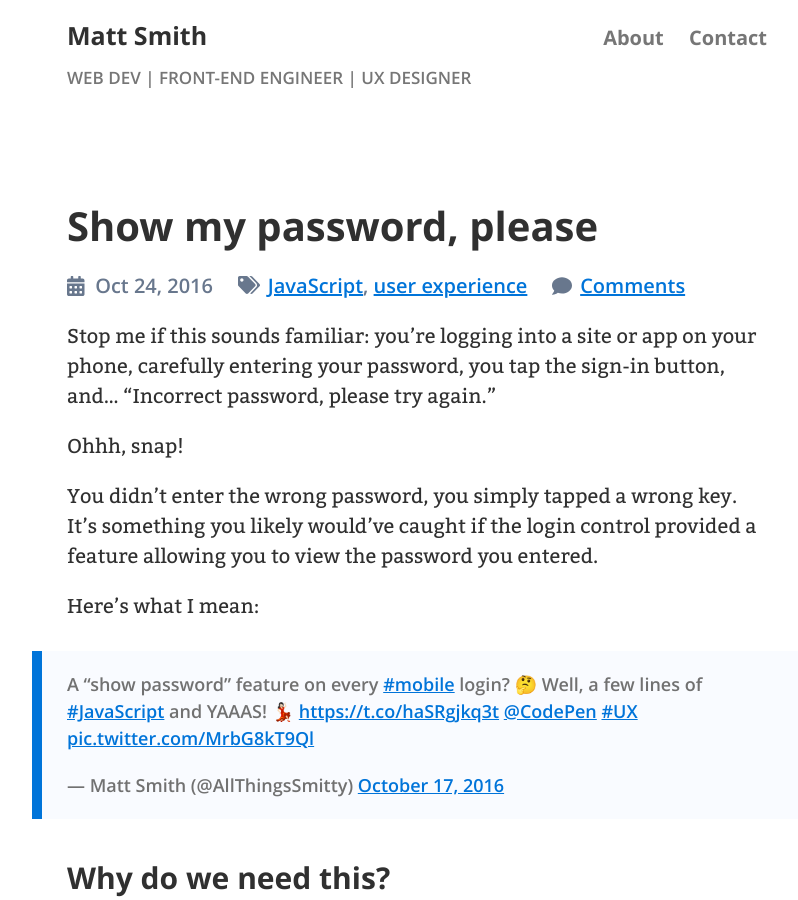
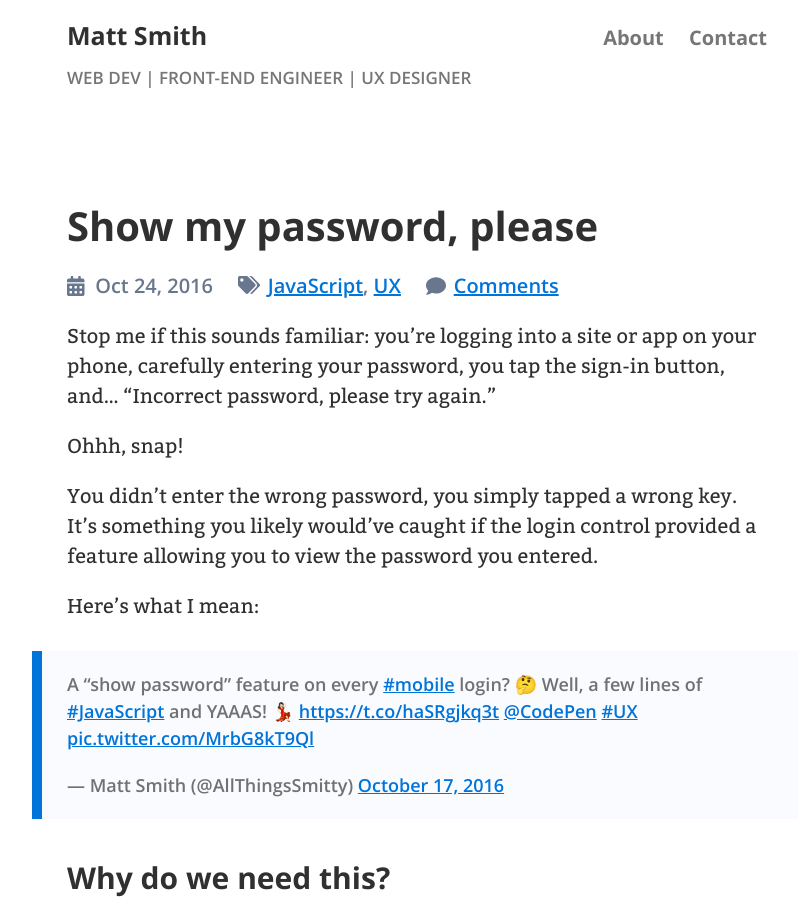
Before and after one commit to AllThingsSmitty/allthingssmitty.github.io, a Jekyll site: the page built from _posts/2016-10-24-show-my-password-please.md, in a window 1280 px wide and 900 px high. Shown: the whole window, without its empty margins (223-1021 px from the left). Built offline with Jekyll 4.4.1, drawn with Linux system fonts in a browser that asks for light colours; comment, search, counter and statistics services are not loaded.

Commit message:
Update tag

```diff
--- a/_posts/2016-10-24-show-my-password-please.md
+++ b/_posts/2016-10-24-show-my-password-please.md
@@ -3,7 +3,7 @@ layout: post
 title: Show my password, please
 description: Allowing users to view the password they've entered helps avoid frustration and improve engagement. This is a quick JavaScript example.
 image: img/posts/sunset-home-office-min.jpg
-tags: [JavaScript, 'user experience']
+tags: [JavaScript, 'UX']
 comments: true
 ---
 
--- a/tags/tables/index.html
+++ /dev/null
@@ -1,5 +0,0 @@
----
-layout: tags
-tag: tables
-title: Tags
----
--- a/tags/user+experience/index.html
+++ b/tags/ux/index.html
@@ -1,5 +1,5 @@
 ---
 layout: tags
-tag: 'user experience'
+tag: 'UX'
 title: Tags
 ---
```
Also changed, not shown: _posts/2018-01-29-phone-number-links-and-accessibility.md (+1 -1 lines).
